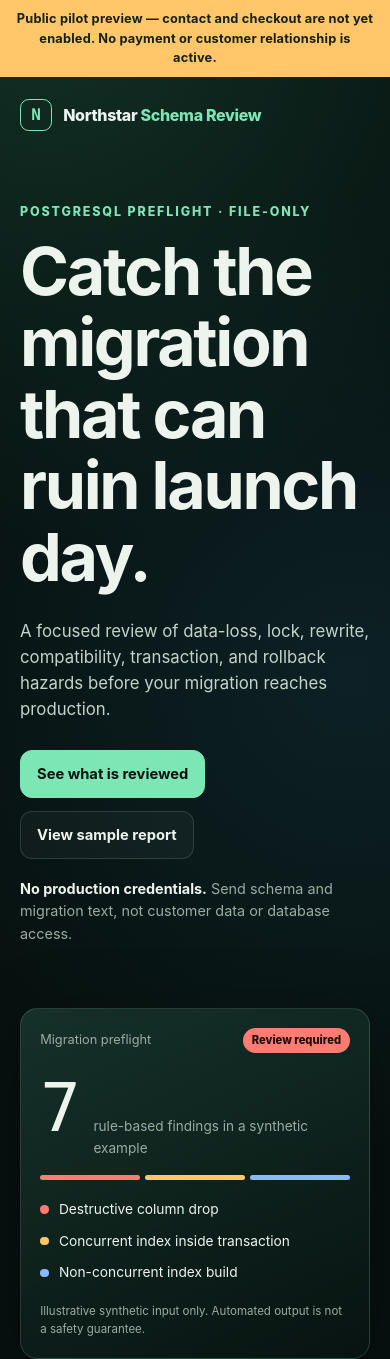
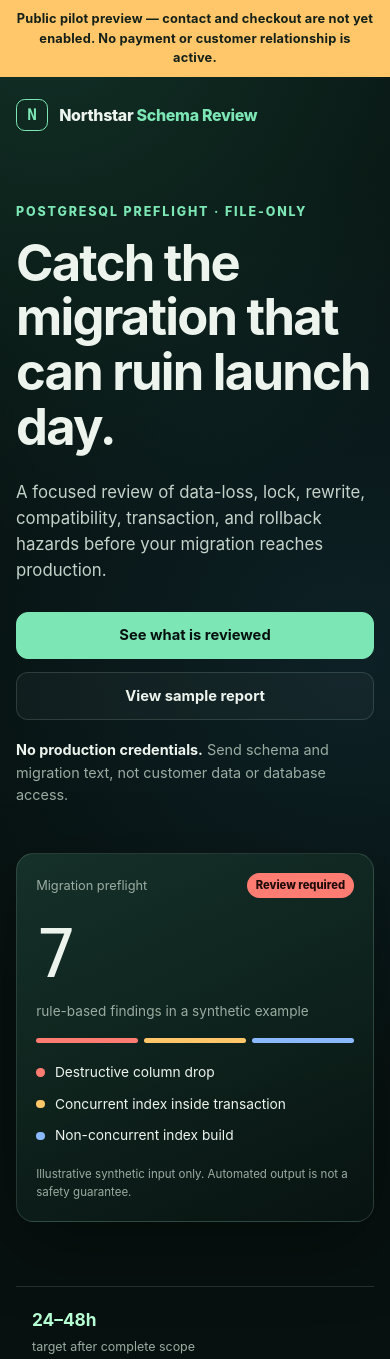
Before and after one commit to a0920103307-droid/northstar-schema-review-site, a plain HTML site: page index.html in a window 390 px wide. Shown: the top 1359 px of the page. Drawn offline with Linux system fonts and the light colour scheme.

Commit message:
Fix mobile layout overflow

```diff
--- a/styles.css
+++ b/styles.css
@@ -26,6 +26,7 @@ body {
   line-height: 1.55;
 }
 a { color: inherit; }
+.hero-copy, .status-card, .price-card, .limit-columns > div, .check-grid article, .steps article { min-width: 0; }
 .draft-banner {
   padding: .55rem 1rem;
   color: #142018;
@@ -194,9 +195,18 @@ footer p { max-width: 44rem; }
   .strip div:nth-child(-n+2) { border-bottom: 1px solid var(--line); }
 }
 @media (max-width: 620px) {
+  body { overflow-x: hidden; }
+  .site-header, main, footer { padding-inline: 1rem; }
+  .hero { gap: 2rem; }
   .check-grid, .steps, .limit-columns { grid-template-columns: 1fr; }
   .section { padding: 4rem 0; }
-  h1 { font-size: clamp(2.8rem, 17vw, 4.2rem); }
+  h1 { font-size: clamp(2.35rem, 13vw, 3.6rem); max-width: 12ch; overflow-wrap: anywhere; }
+  .lede, .proof-line, .warning, .small { overflow-wrap: anywhere; }
+  .hero-actions { display: grid; grid-template-columns: 1fr; }
+  .button { width: 100%; max-width: 100%; padding-inline: .8rem; text-align: center; white-space: normal; }
+  .status-card { width: 100%; max-width: 100%; }
+  .score-row { flex-wrap: wrap; }
+  .mini-findings li { min-width: 0; overflow-wrap: anywhere; }
   .strip { grid-template-columns: 1fr; }
   .strip div { border-right: 0; border-bottom: 1px solid var(--line); }
   .strip div:last-child { border-bottom: 0; }
```
